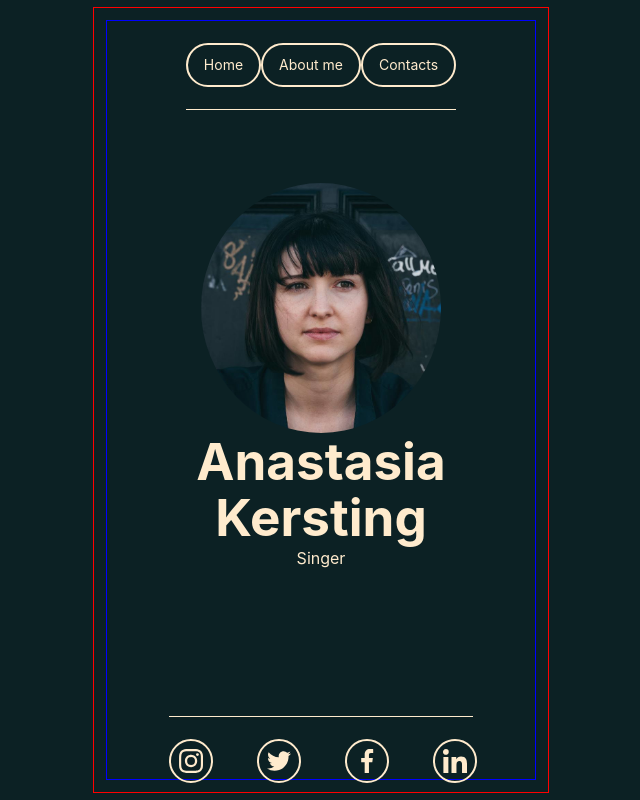
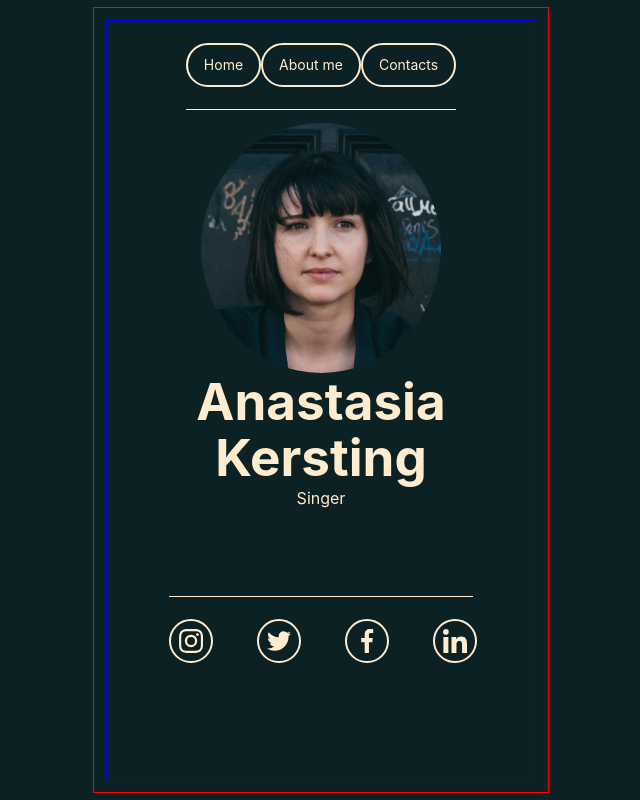
Before and after one commit to co11aps/markup-test, a website built with Vite: page index.html in a window 1280 px wide. Shown: the whole page, without its empty margins (319-959 px from the left). Built offline with nearby package versions, Linux system fonts and the light colour scheme.

Commit message:
Update styles.css

```diff
--- a/src/css/styles.css
+++ b/src/css/styles.css
@@ -211,6 +211,7 @@ h1 {
 .footer {
     padding-top: 22px;
     border-top: 1px solid blanchedalmond;
+    margin-bottom: 120px;
 }
 
 .footer-social-list {
```
